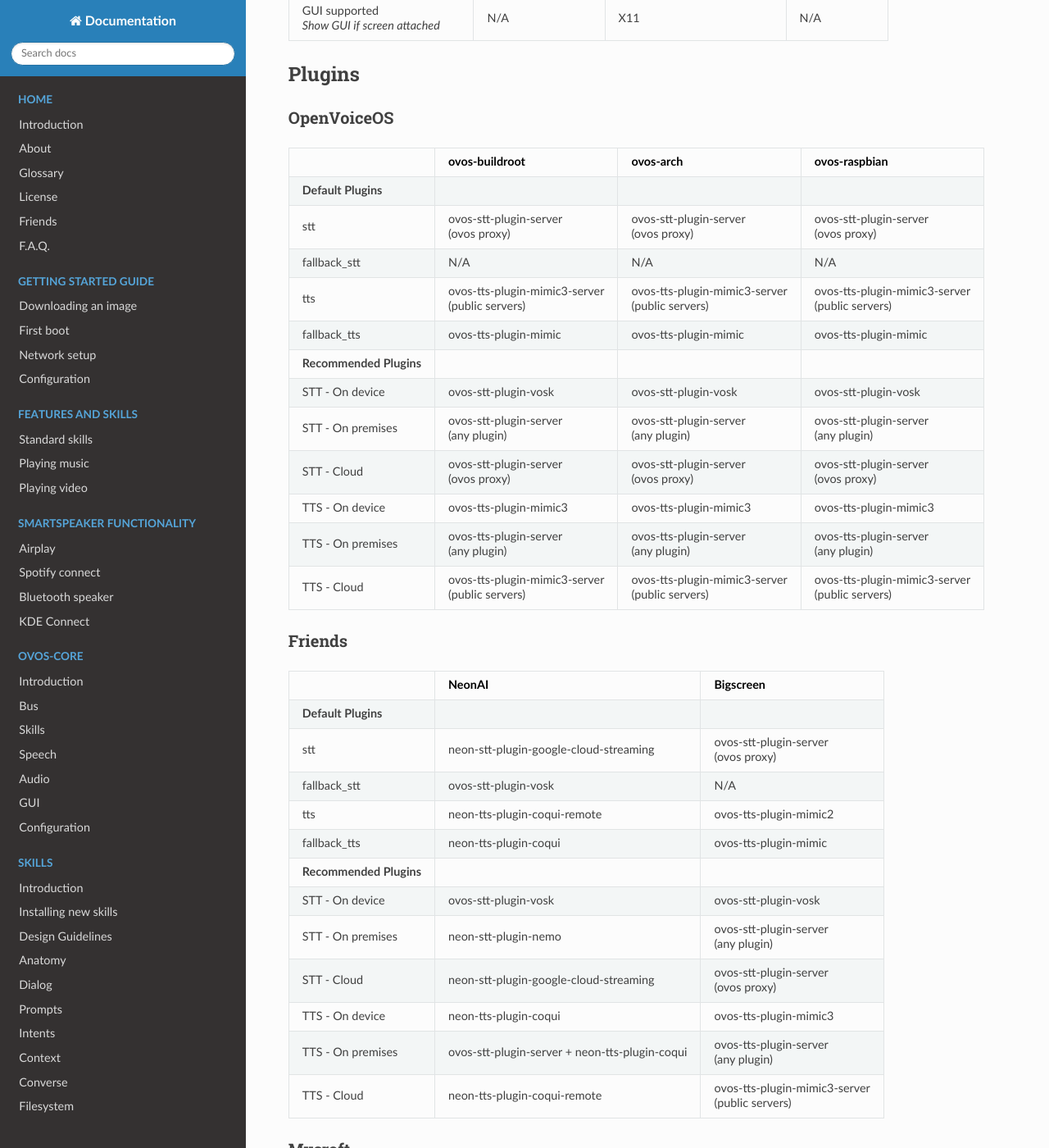
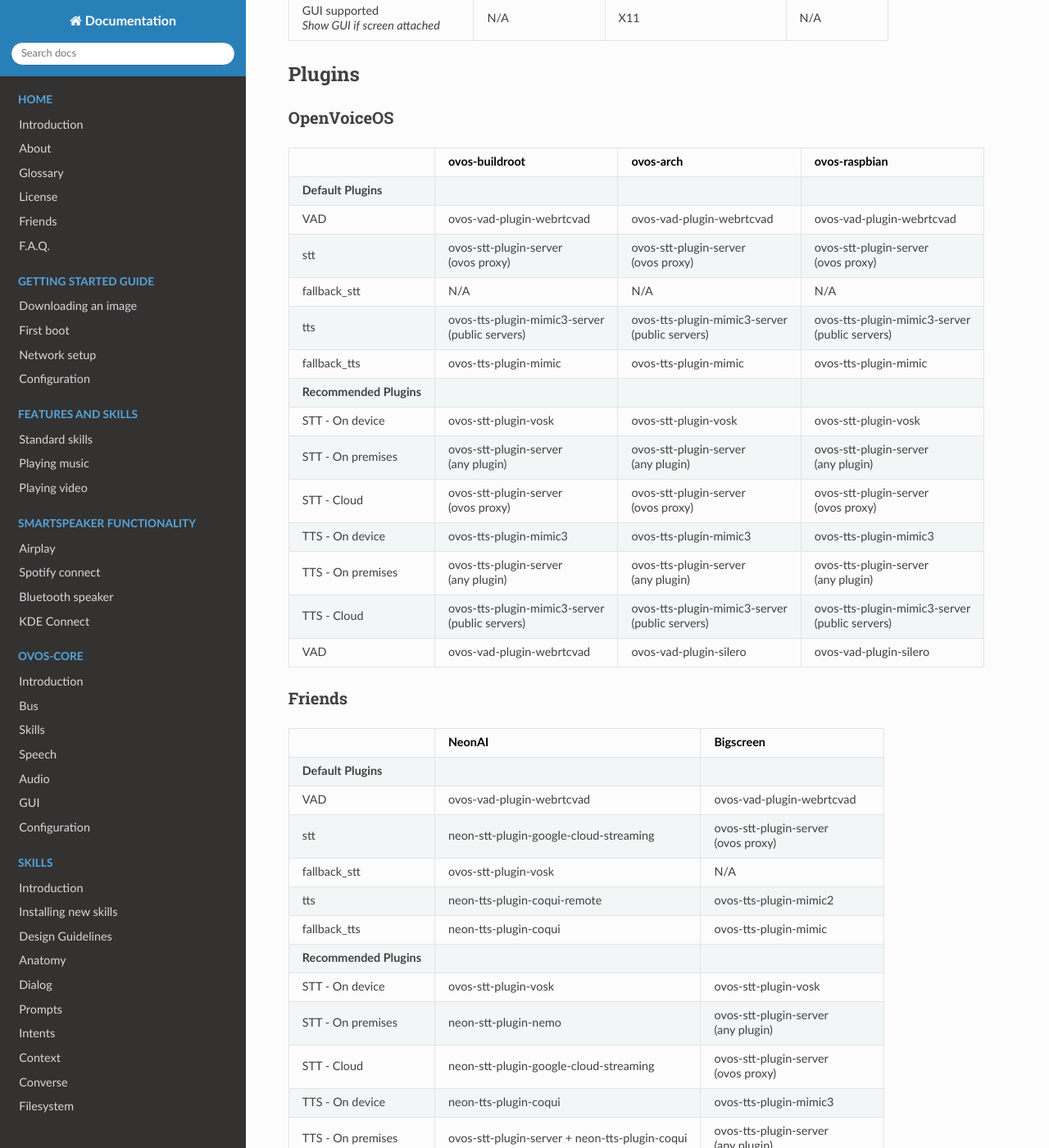
Before and after one commit to OpenVoiceOS/community-docs, an MkDocs documentation site: the page built from docs/comparison_tables.md, in a window 1280 px wide and 1400 px high, scrolled down 2776 px. Shown: the whole window at 82% size. Built offline with MkDocs 1.6.1, drawn with Linux system fonts in a browser that asks for light colours; nearby versions of some CDN libraries; some of the changed text lies outside the part shown.

Commit message:
add VAD plugin

```diff
--- a/docs/comparison_tables.md
+++ b/docs/comparison_tables.md
@@ -93,6 +93,7 @@
 |                         | ovos-buildroot                                    | ovos-arch                                         | ovos-raspbian                                     |
 |-------------------------|---------------------------------------------------|---------------------------------------------------|---------------------------------------------------|
 | **Default Plugins**     |                                                   |                                                   |                                                   |
+| VAD                     | ovos-vad-plugin-webrtcvad                         | ovos-vad-plugin-webrtcvad                         | ovos-vad-plugin-webrtcvad                         |
 | stt                     | ovos-stt-plugin-server<br>(ovos proxy)            | ovos-stt-plugin-server<br>(ovos proxy)            | ovos-stt-plugin-server<br>(ovos proxy)            |
 | fallback_stt            | N/A                                               | N/A                                               | N/A                                               |
 | tts                     | ovos-tts-plugin-mimic3-server<br>(public servers) | ovos-tts-plugin-mimic3-server<br>(public servers) | ovos-tts-plugin-mimic3-server<br>(public servers) |
@@ -104,12 +105,15 @@
 | TTS - On device         | ovos-tts-plugin-mimic3                            | ovos-tts-plugin-mimic3                            | ovos-tts-plugin-mimic3                            |
 | TTS - On premises       | ovos-tts-plugin-server<br>(any plugin)            | ovos-tts-plugin-server<br>(any plugin)            | ovos-tts-plugin-server<br>(any plugin)            |
 | TTS - Cloud             | ovos-tts-plugin-mimic3-server<br>(public servers) | ovos-tts-plugin-mimic3-server<br>(public servers) | ovos-tts-plugin-mimic3-server<br>(public servers) |
+| VAD                     | ovos-vad-plugin-webrtcvad                         | ovos-vad-plugin-silero                            | ovos-vad-plugin-silero                            |
+
 
 ### Friends
 
 |                         | NeonAI                                         | Bigscreen                                         |
 |-------------------------|------------------------------------------------|---------------------------------------------------|
 | **Default Plugins**     |                           	                   |                                                   |
+| VAD                     | ovos-vad-plugin-webrtcvad                      | ovos-vad-plugin-webrtcvad                      |
 | stt                     | neon-stt-plugin-google-cloud-streaming         | ovos-stt-plugin-server<br>(ovos proxy)            |
 | fallback_stt            | ovos-stt-plugin-vosk                           | N/A                                               |
 | tts                     | neon-tts-plugin-coqui-remote                   | ovos-tts-plugin-mimic2                            |
@@ -121,12 +125,14 @@
 | TTS - On device         | neon-tts-plugin-coqui                          | ovos-tts-plugin-mimic3                            |
 | TTS - On premises       | ovos-stt-plugin-server + neon-tts-plugin-coqui | ovos-tts-plugin-server<br>(any plugin)            |
 | TTS - Cloud             | neon-tts-plugin-coqui-remote                   | ovos-tts-plugin-mimic3-server<br>(public servers) |
+| VAD                     | ovos-vad-plugin-webrtcvad                      | ovos-vad-plugin-webrtcvad                         |
 
 ### Mycroft
 
 |                         | Mark 1<br>(Classic Core)              | Mark 2<br>(Dinkum)                    | Picroft<br>(Classic Core)             |
 |-------------------------|---------------------------------------|---------------------------------------|---------------------------------------|
 | **Default Plugins**     |                                       |                                       |                                       |
+| VAD                     | N/A<br>(missing feature)              | silero (hardcoded)                    | N/A<br>(missing feature)              |
 | stt                     | mycroft (selene)<br>(internal plugin) | mycroft (selene)<br>(internal plugin) | mycroft (selene)<br>(internal plugin) |
 | fallback_stt            | N/A<br>(missing feature)              | N/A<br>(missing feature)              | N/A<br>(missing feature)              |
 | tts                     | mimic2<br>(internal plugin)           | mimic 3<br>(internal plugin)          | mimic2<br>(internal plugin)           |
@@ -138,6 +144,7 @@
 | TTS - On device         | mimic<br>(internal plugin)            | mimic 3<br>(internal plugin)          | mimic<br>(internal plugin)            |
 | TTS - On premises       | N/A (?)                               | N/A (?)                               | N/A (?)                               |
 | TTS - Cloud             | mimic2<br>(internal plugin)           | N/A (?)                               | mimic2<br>(internal plugin)           |
+| VAD                     | N/A<br>(missing feature)              | silero (hardcoded)                    | N/A<br>(missing feature)              |
 
 
 ## Functionality
```
